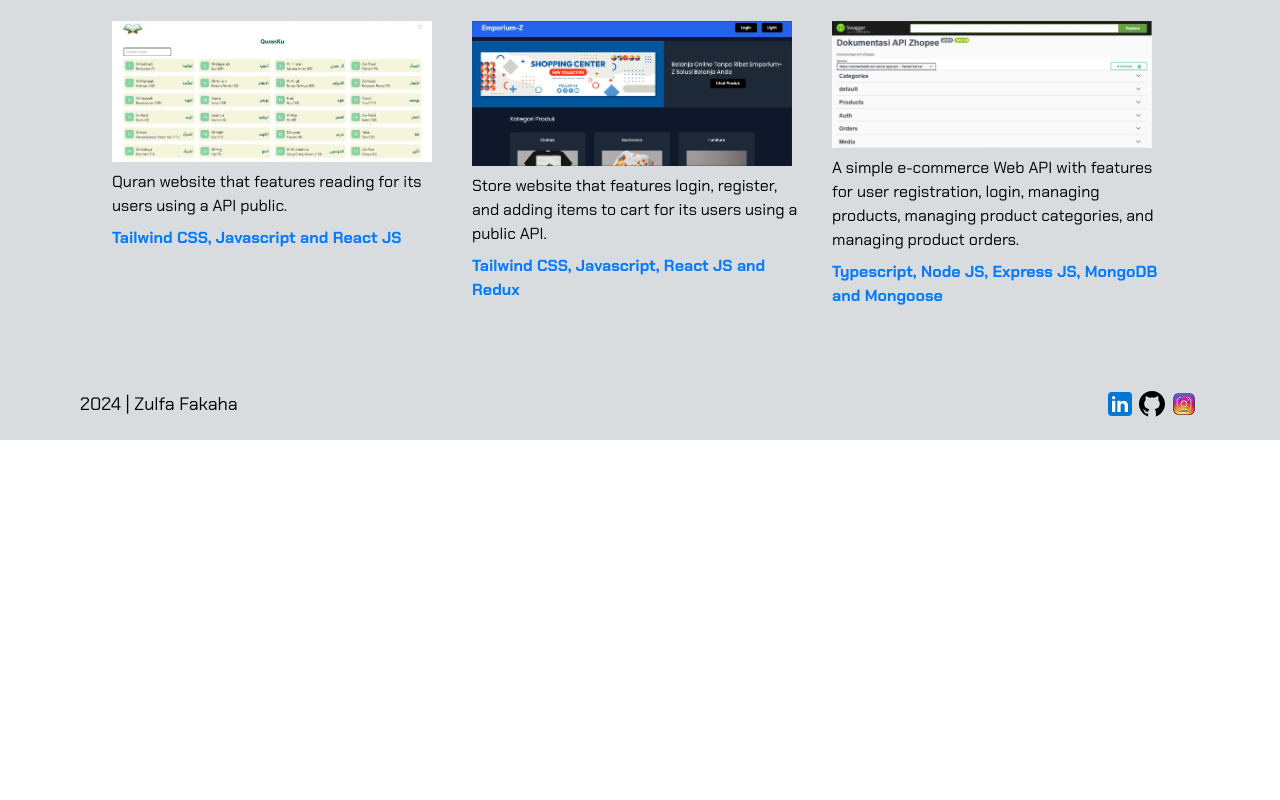
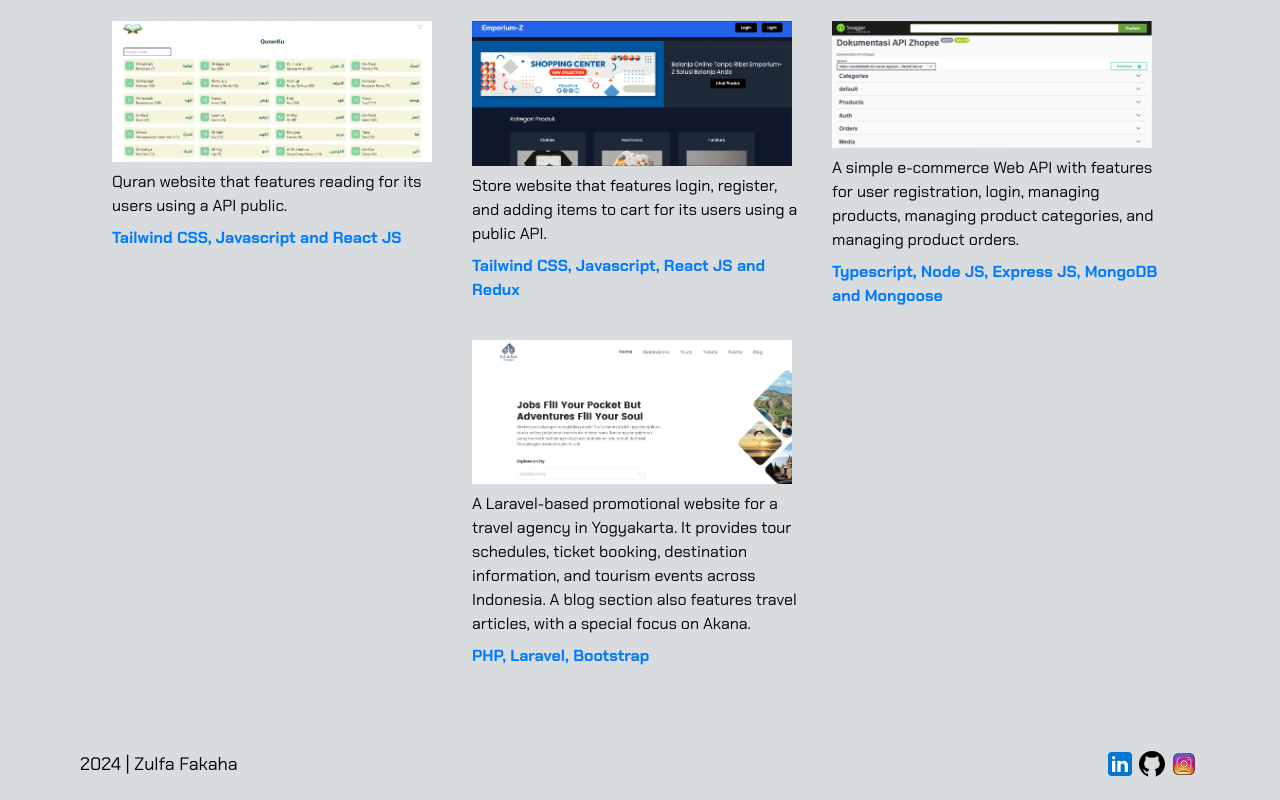
Before and after one commit to fakaha/Personal-Portfolio-Website, a React (Vite) app: page / in a window 1280 px wide. Shown: the part 1145-1945 px from the top of the page. Before the commit the page ends 1585 px from the top, so only its background shows below. Built offline with nearby package versions, Linux system fonts and the light colour scheme; the HTML template or start-up script is replaced by a standard one.

Commit message:
add akana project

```diff
--- a/src/components/Project.jsx
+++ b/src/components/Project.jsx
@@ -5,6 +5,7 @@ import project3 from "../assets/courseProject.webp";
 import project4 from "../assets/project4.webp";
 import project5 from "../assets/emporium-z.webp";
 import projectapi1 from "../assets/projectapi1.webp";
+import projectAkana from "../assets/akana.webp";
 import AOS from "aos";
 import "aos/dist/aos.css"; // You can also use <link> for styles
 // ..
@@ -156,6 +157,25 @@ const Project = () => {
             Typescript, Node JS, Express JS, MongoDB and Mongoose
           </b>
         </div>
+
+        <div
+          data-aos="zoom-in-down"
+          className="project-content lg:w-[30%] w-full"
+        >
+          <img
+            className="w-80 hover:opacity-75 hover:scale-105 duration-300"
+            src={projectAkana}
+            alt=""
+            onClick={() => goto("https://akanajawaraindonesia.com/")}
+          />
+          <p className="mt-2">
+            A Laravel-based promotional website for a travel agency in
+            Yogyakarta. It provides tour schedules, ticket booking, destination
+            information, and tourism events across Indonesia. A blog section
+            also features travel articles, with a special focus on Akana.
+          </p>
+          <b className="text-[#007bff] mt-2 block">PHP, Laravel, Bootstrap</b>
+        </div>
       </div>
     </section>
   );
```
Also changed, not shown: src/assets/akana.webp (added).
